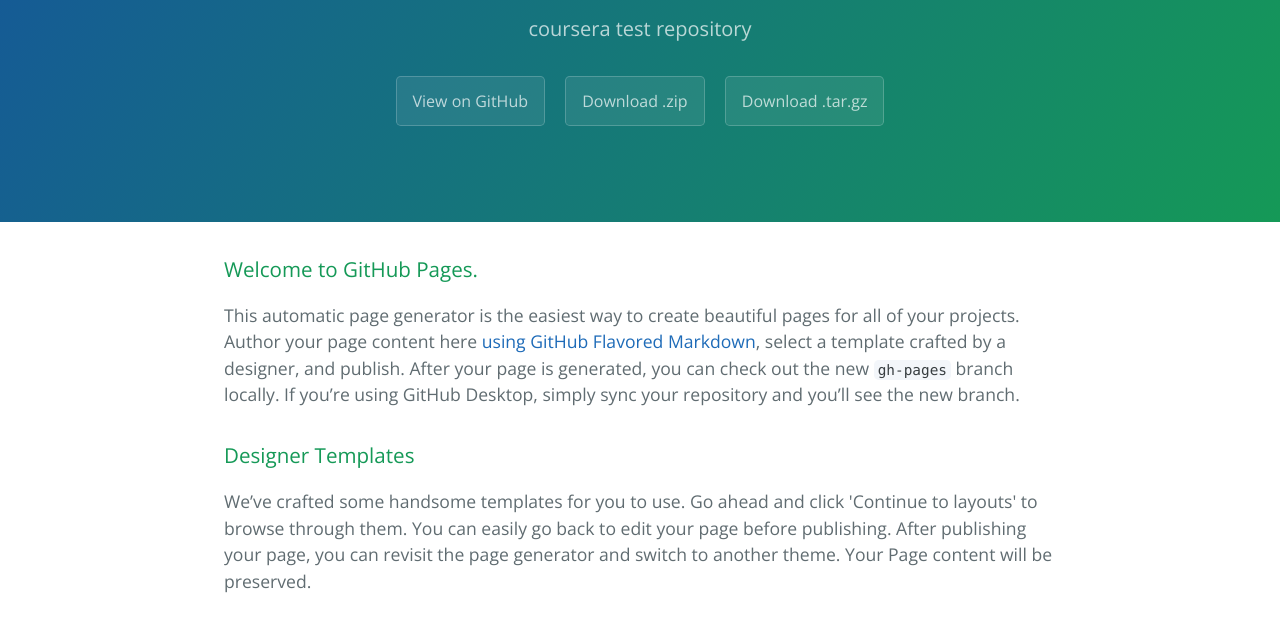
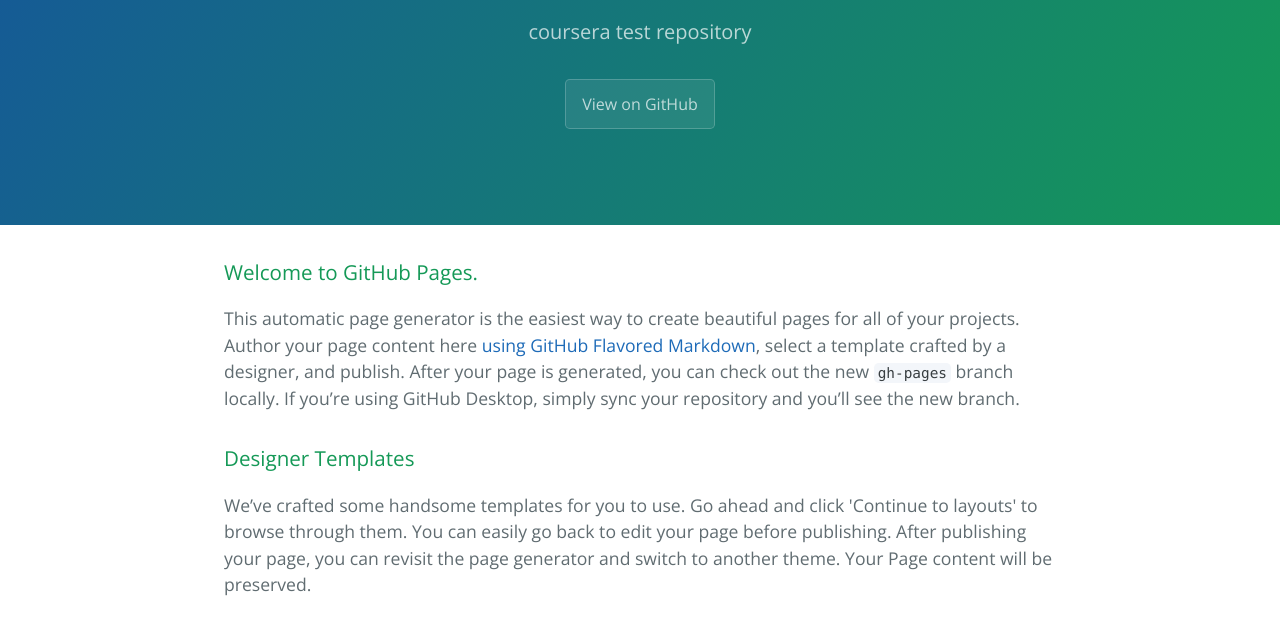
Before and after one commit to miltvalenz/coursera-test, a plain HTML site: page index.html in a window 1280 px wide. Shown: the part 161-784 px from the top of the page. Drawn offline with nearby package versions, Linux system fonts and the light colour scheme.

Commit message:
fix header buttons

```diff
--- a/index.html
+++ b/index.html
@@ -12,10 +12,8 @@
   <body>
     <section class="page-header">
       <h1 class="project-name">Coursera-test</h1>
-      <h2 class="project-tagline">coursera test repository </h2>
+      <h3 class="project-tagline">coursera test repository </h3>
       <a href="https://github.com/miltvalenz/coursera-test" class="btn">View on GitHub</a>
-      <a href="https://github.com/miltvalenz/coursera-test/zipball/master" class="btn">Download .zip</a>
-      <a href="https://github.com/miltvalenz/coursera-test/tarball/master" class="btn">Download .tar.gz</a>
     </section>
 
     <section class="main-content">
```
